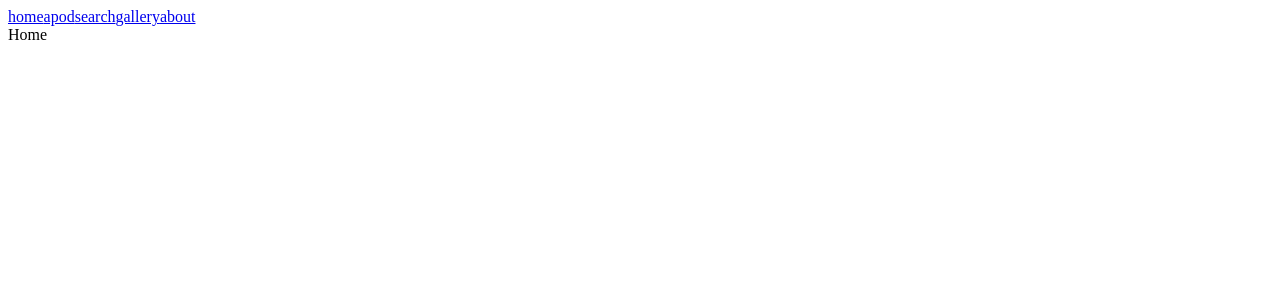
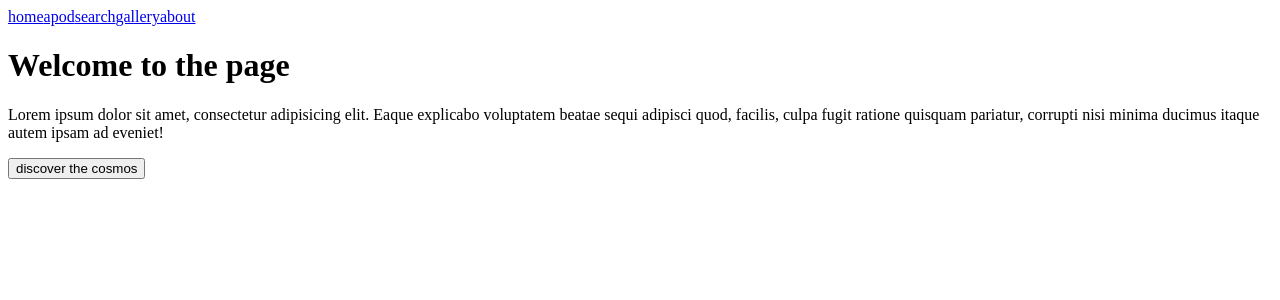
Before and after one commit to kvcsPat/react-cosmos, a React (Create React App) app in the folder cosmos/: page / in a window 1280 px wide. Shown: the top 300 px of the page. Built offline with nearby package versions, Linux system fonts and the light colour scheme.

Commit message:
modified home page, added call to action button

```diff
--- a/cosmos/src/home/Page.jsx
+++ b/cosmos/src/home/Page.jsx
@@ -1,10 +1,22 @@
 import React from "react";
+import { NavLink } from "react-router-dom";
 import Layout from "../routing/Layout";
 
 export default function HomePage() {
   return (
     <Layout>
-      <div>Home</div>
+      <div className="welcome-text">
+        <h1>Welcome to the page</h1>
+        <p>
+          Lorem ipsum dolor sit amet, consectetur adipisicing elit. Eaque
+          explicabo voluptatem beatae sequi adipisci quod, facilis, culpa fugit
+          ratione quisquam pariatur, corrupti nisi minima ducimus itaque autem
+          ipsam ad eveniet!
+        </p>
+      </div>
+      <NavLink to="/apod">
+        <button className="call-to-action">discover the cosmos</button>
+      </NavLink>
     </Layout>
   );
 }
```
